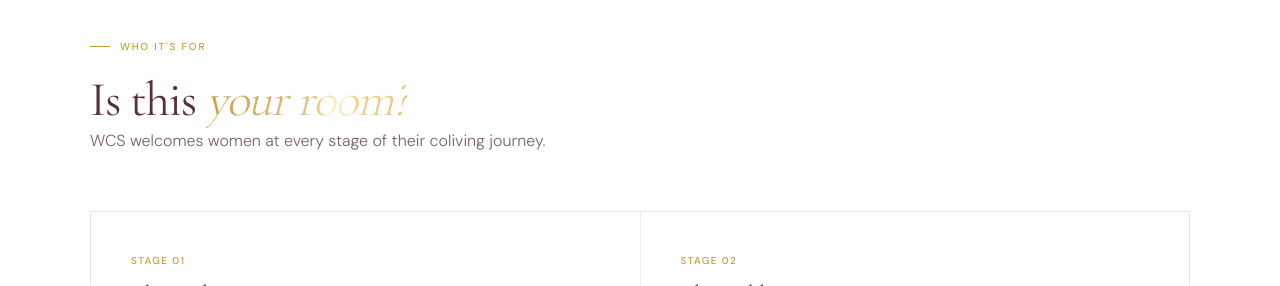
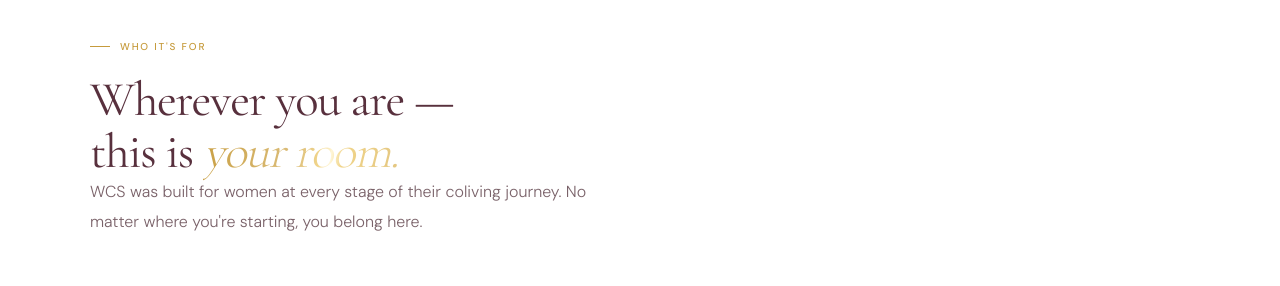
Before and after one commit to colivingcait/womenscolivingsummit, a Next.js app: page / in a window 1280 px wide. Shown: the part 806-1092 px from the top of the page. Built offline with nearby package versions, Linux system fonts and the light colour scheme.

Commit message:
Make Who It's For a definitive statement, not a question

```diff
--- a/app/page.tsx
+++ b/app/page.tsx
@@ -114,8 +114,8 @@ export default function Home() {
         <div className="si">
           <div className="rv">
             <div className="ey">Who It&apos;s For</div>
-            <h2>Is this <em className="gs">your room?</em></h2>
-            <p className="sb">WCS welcomes women at every stage of their coliving journey.</p>
+            <h2>Wherever you are —<br />this is <em className="gs">your room.</em></h2>
+            <p className="sb">WCS was built for women at every stage of their coliving journey. No matter where you&apos;re starting, you belong here.</p>
           </div>
           <div className="aud-g">
             <div className="aud-c rv d1">
```
